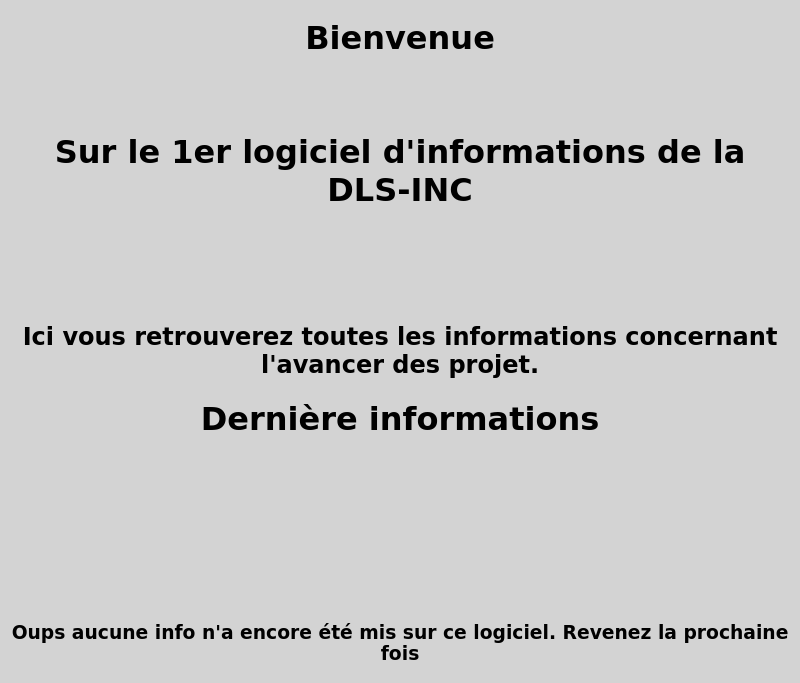
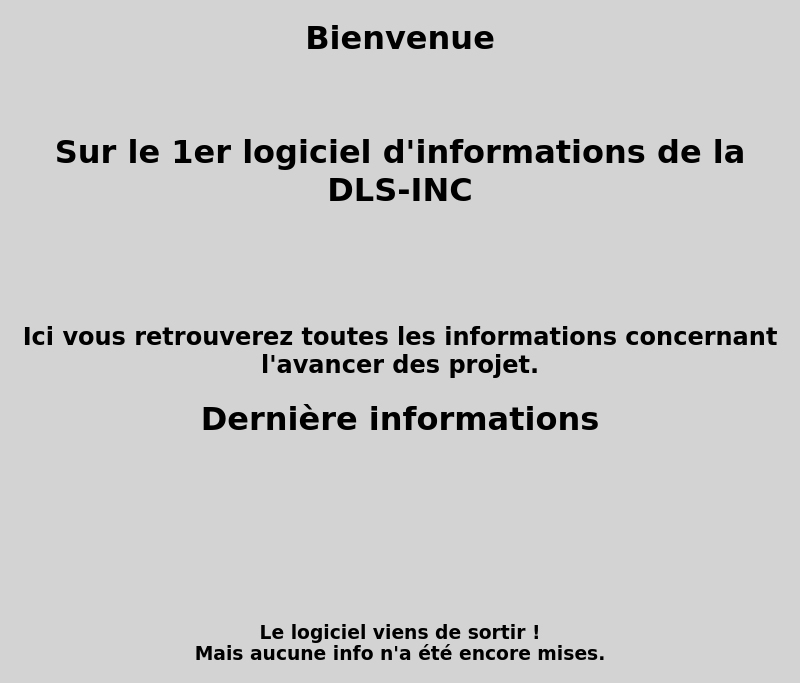
Before and after one commit to DLS-Inc/dls-inc.Launcher, an Electron app: page index.html in a window 800 px wide. Shown: the part 515-1198 px from the top of the page. Drawn offline with Linux system fonts and the light colour scheme.

Commit message:
v 1.0.0.1

```diff
--- a/index.html
+++ b/index.html
@@ -23,7 +23,7 @@
 
 
     <br><br><br><br><br><br><br><br>
-    <h3> Oups aucune info n'a encore été mis sur ce logiciel. Revenez la prochaine fois </h3>
+    <h3> Le logiciel viens de sortir ! <br> Mais aucune info n'a été encore mises.  </h3>
 
 
     <style>
```
